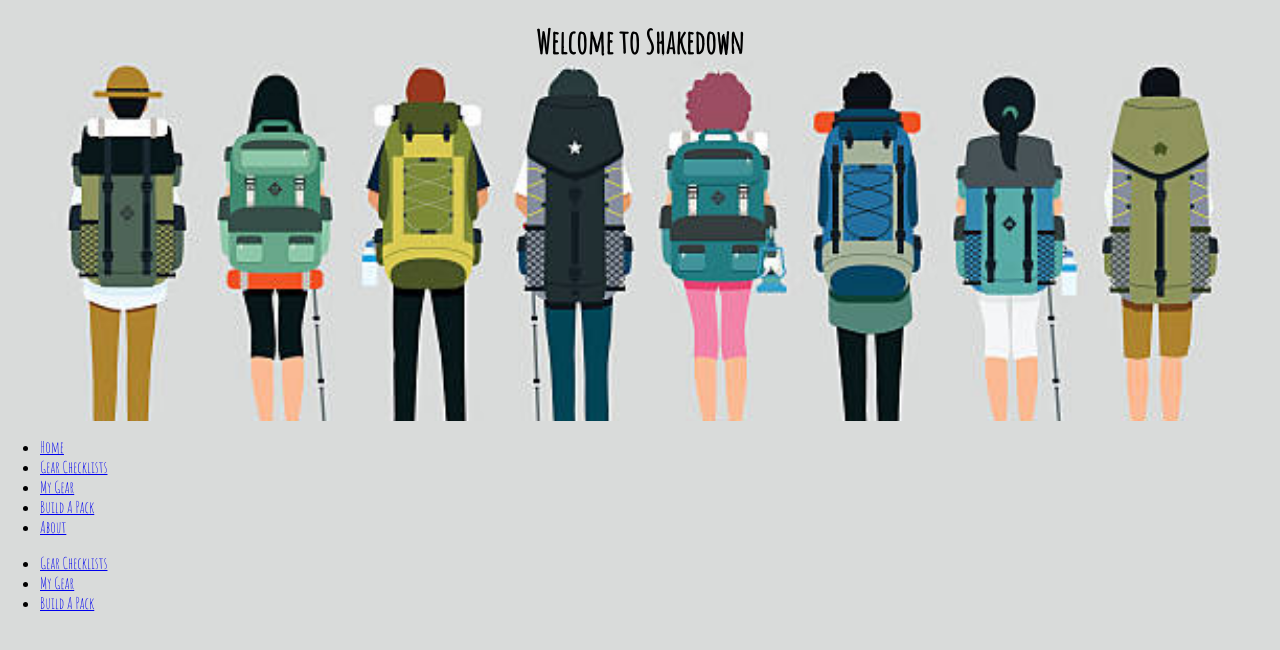
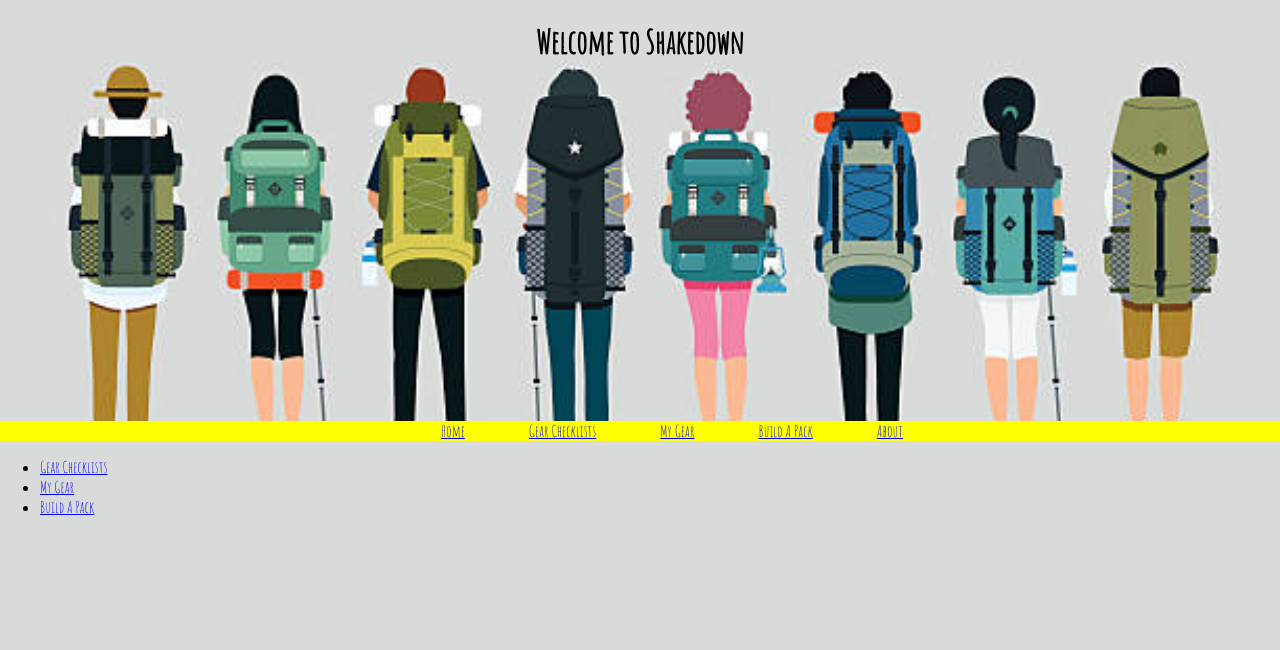
Before and after one commit to badamato/react-shakedown-app, a React (Create React App) app in the folder client/: page / in a window 1280 px wide. Shown: the top 650 px of the page. Built offline with nearby package versions, Linux system fonts and the light colour scheme.

Commit message:
centered text on nav-bar

```diff
--- a/client/src/App.js
+++ b/client/src/App.js
@@ -5,7 +5,6 @@ import Home from "./components/Home";
 import Hikes from "./components/Hikes";
 import TenEssentials from "./components/TenEssentials";
 import ThreeSeasonGearList from "./components/ThreeSeasonGearList";
-
 import WinterGearList from "./components/WinterGearList";
 import DesertGearList from "./components/DesertGearList";
 import MyGear from "./components/MyGear";
@@ -20,23 +19,17 @@ import "./css/App.css";
 
 const Navigation = props => (
   <nav>
-    <ul>
-      <li>
-        <NavLink to="/">Home</NavLink>
-      </li>
-      <li>
-        <NavLink to="/hikes">Gear Checklists</NavLink>
-      </li>
-      <li>
-        <NavLink to="/mygear">My Gear</NavLink>
-      </li>
-      <li>
-        <NavLink to="/buildapack">Build A Pack</NavLink>
-      </li>
-      <li>
-        <NavLink to="/about">About</NavLink>
-      </li>
-    </ul>
+    <div className="nav-list">
+      <NavLink to="/" className="nav-item">Home</NavLink>
+
+      <NavLink to="/hikes" className="nav-item">Gear Checklists</NavLink>
+
+      <NavLink to="/mygear" className="nav-item">My Gear</NavLink>
+
+      <NavLink to="/buildapack" className="nav-item">Build A Pack</NavLink>
+
+      <NavLink to="/about" className="nav-item">About</NavLink>
+    </div>
   </nav>
 );
 
--- a/client/src/css/App.css
+++ b/client/src/css/App.css
@@ -22,6 +22,14 @@ body {
   text-align: center;
 }
 
+
+.nav-list {
+  background-color: yellow;
+  text-align: center;
+}
+.nav-item{
+  padding-left: 5%;
+}
 /* IPAD */
 @media only screen and (min-width: 768px) {
   .header {
```
